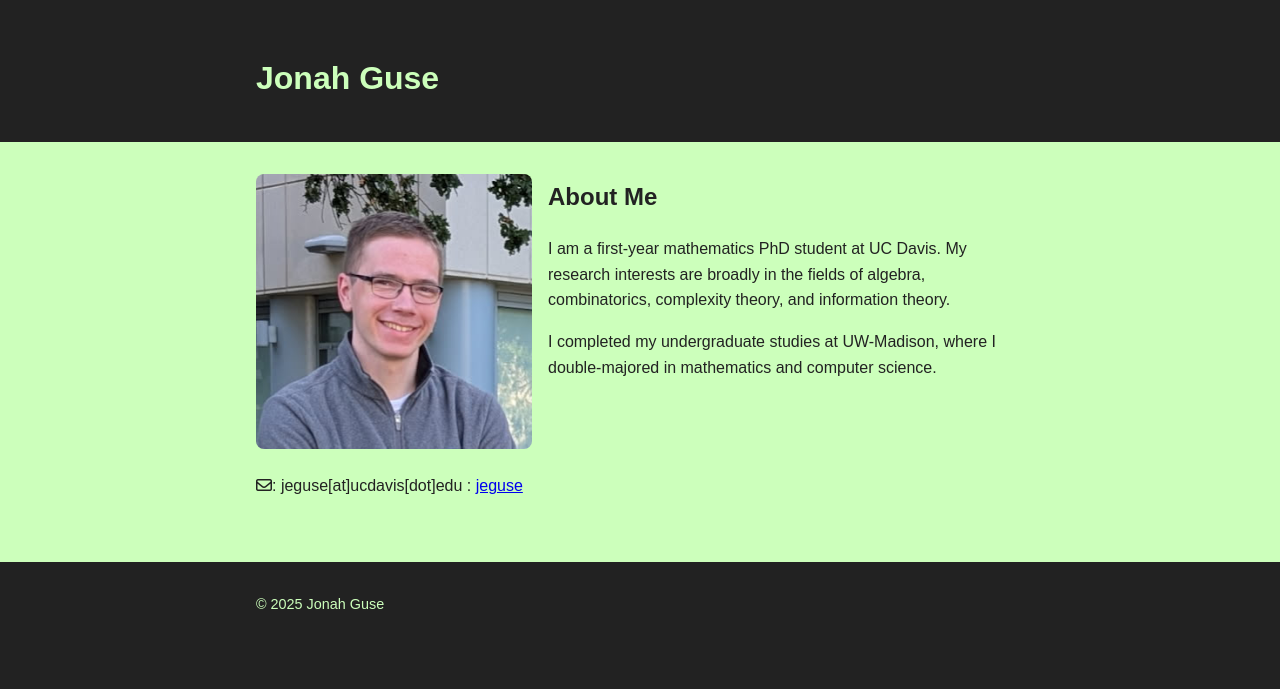
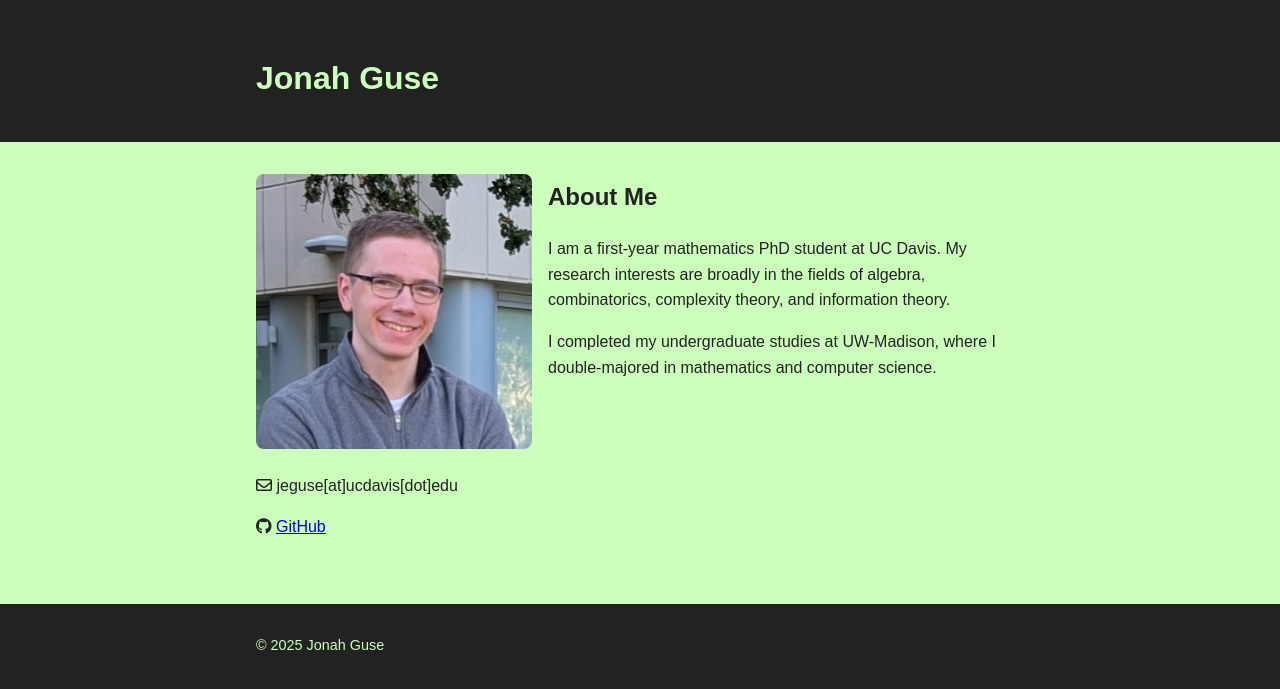
Before and after one commit to jeguse/jeguse.github.io, a Jekyll site: the page built from index.md, in a window 1280 px wide. Shown: the top 689 px of the page. Built offline with Jekyll 4.4.1, drawn with Linux system fonts in a browser that asks for light colours; nearby versions of some CDN libraries.

Commit message:
Update index.md

```diff
--- a/index.md
+++ b/index.md
@@ -9,8 +9,10 @@ layout: default
 
 ![Jonah Guse](/assets/images/jeguse.jpg)
 
-<i class="fa-regular fa-envelope"></i>: jeguse[at]ucdavis[dot]edu
-<i class="fa-spotify"></i>: [jeguse](https://github.com/jeguse)
+<i class="fa-regular fa-envelope"></i> jeguse[at]ucdavis[dot]edu
+
+<i class="fa-brands fa-github"></i> [GitHub](https://github.com/jeguse)
+
 <!-- - Spotify: [jongus](https://open.spotify.com/user/av0zvsdkik8p5x02eflvtpml1) -->
 
 </div>
```
